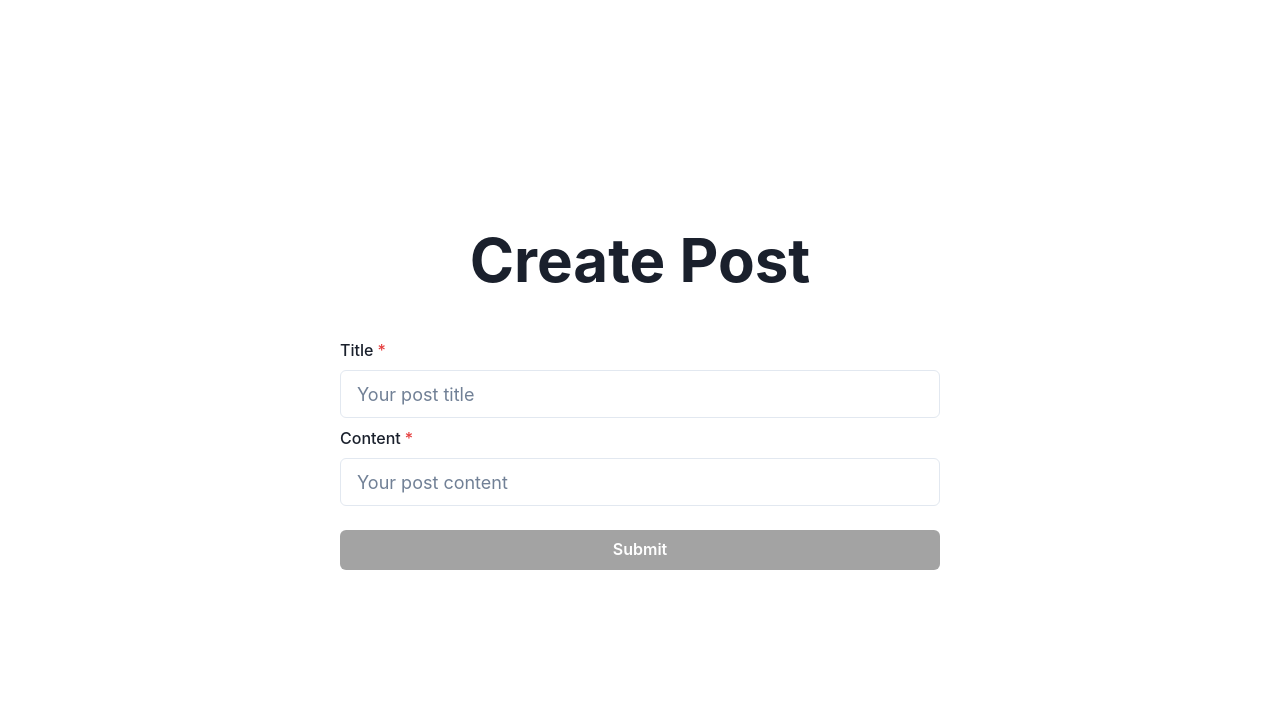
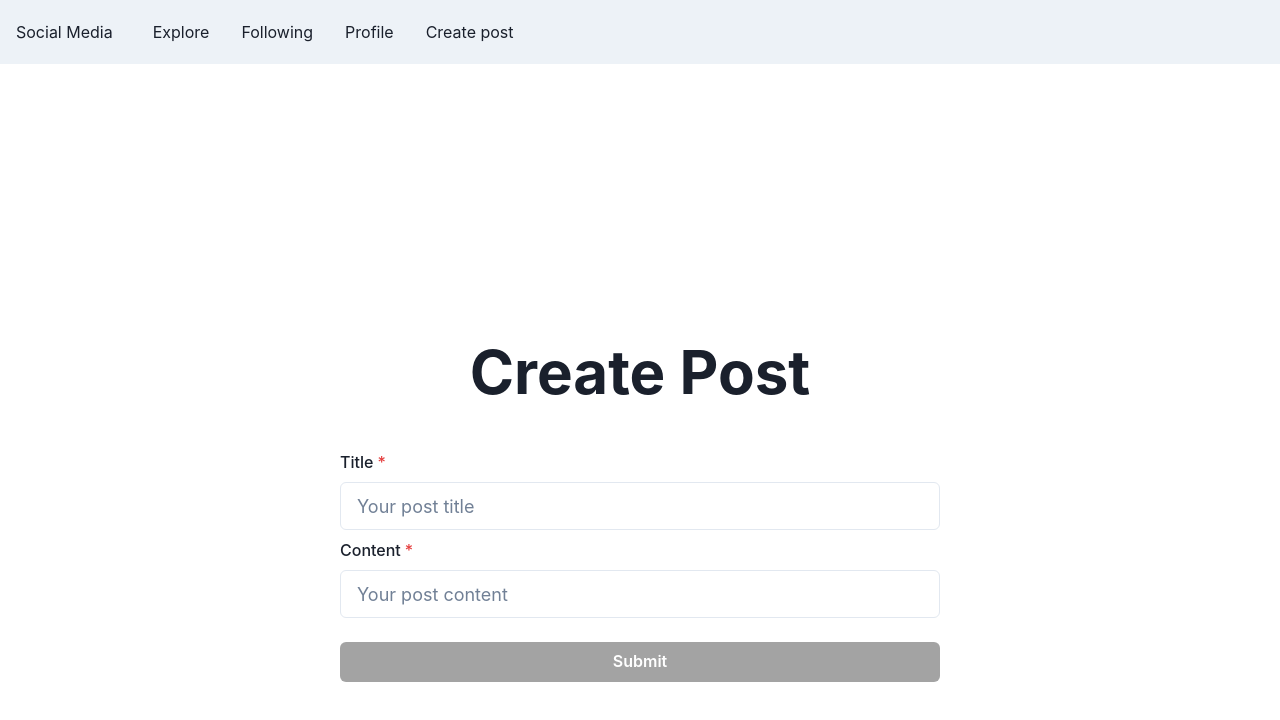
Before and after one commit to johntony366/social-media-frontend, a Next.js app: page /createpost in a window 1280 px wide. Shown: the top 720 px of the page. Built offline with nearby package versions, Linux system fonts and the light colour scheme; sample sign-in values are in the browser's storage.

Commit message:
fix: add navbar to create post page

```diff
--- a/src/pages/createpost.tsx
+++ b/src/pages/createpost.tsx
@@ -14,6 +14,7 @@ import {
   Text,
   VStack,
 } from "@chakra-ui/react";
+import Navbar from "@/components/Navbar";
 
 function Login() {
   const [formData, setFormData] = useState({
@@ -54,6 +55,7 @@ function Login() {
 
   return (
     <>
+      <Navbar />
       <form onSubmit={handleSubmit}>
         <Flex
           w={"100vw"}
```
